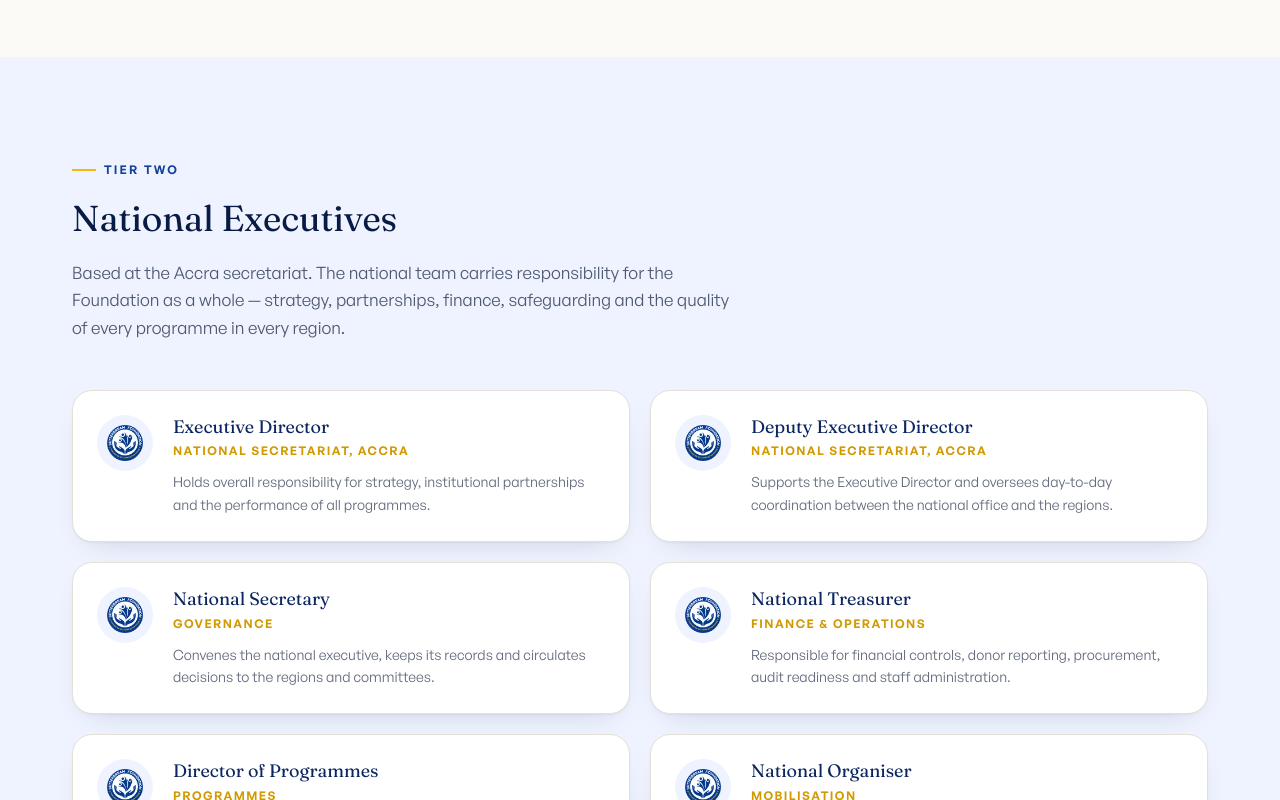
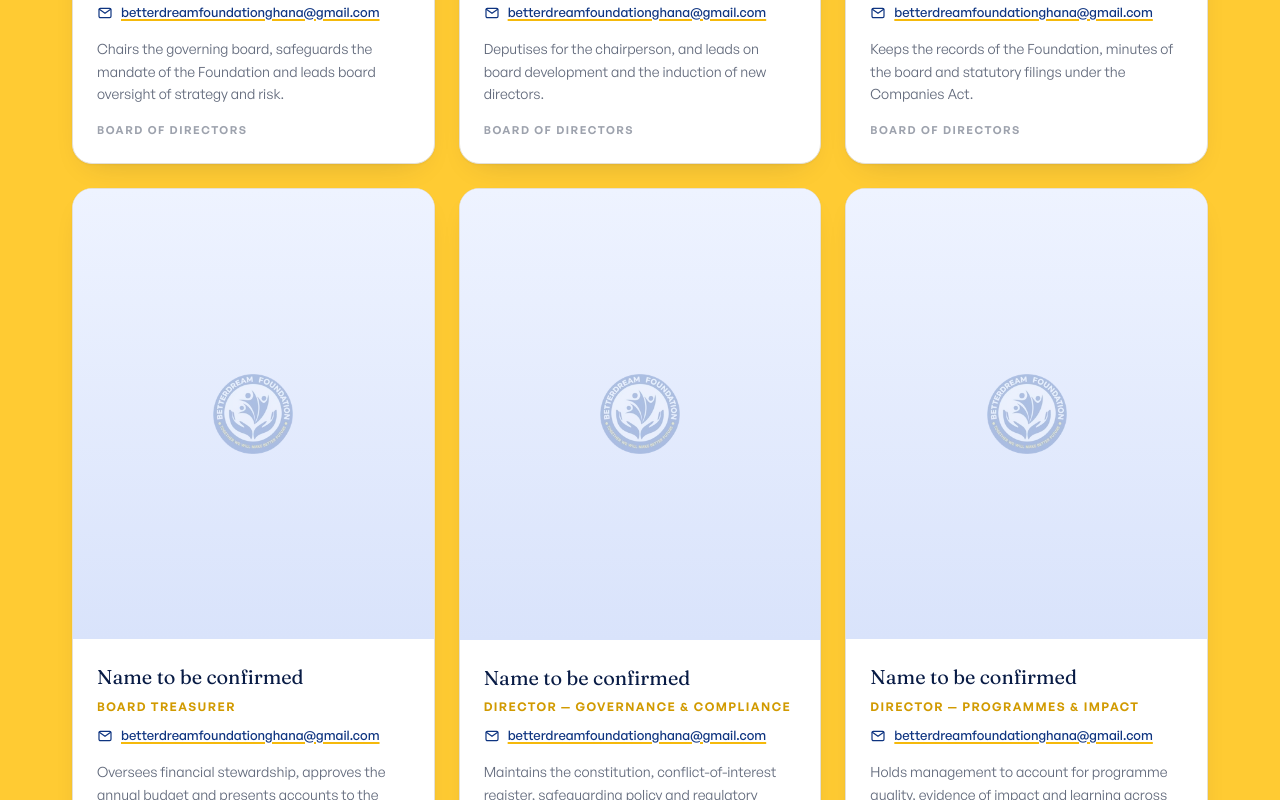
Before and after one commit to Waliyu23/bdfg-web, a Next.js app: page /leadership in a window 1280 px wide. Shown: the part 1940-2740 px from the top of the page. Built offline with nearby package versions, Linux system fonts and the light colour scheme.

Commit message:
Leadership: gold board section, navy national section, portrait-first profile cards

```diff
--- a/app/leadership/page.tsx
+++ b/app/leadership/page.tsx
@@ -43,18 +43,73 @@ function Crest() {
   );
 }
 
-function RoleCard({ role }: { role: LeadershipRole }) {
+/**
+ * Profile card: portrait on top, then name, position, email and bio.
+ * Until the secretariat supplies portraits and names, the image area shows the
+ * crest on a tinted panel and the name line reads as "to be confirmed".
+ */
+function ProfileCard({ role }: { role: LeadershipRole }) {
+  const email = role.email ?? site.email;
+
   return (
-    <article className="reveal flex gap-5 rounded-xl2 border border-line bg-white p-6 shadow-card">
-      <Crest />
-      <div>
-        <h3 className="font-display text-lg leading-snug text-blue-800">
+    <article className="reveal flex flex-col overflow-hidden rounded-xl2 border border-line bg-white shadow-card">
+      <div className="relative aspect-[4/5] w-full overflow-hidden bg-blue-50">
+        {role.photo ? (
+          <img
+            src={role.photo}
+            alt={role.name ? `${role.name}, ${role.title}` : role.title}
+            width={800}
+            height={1000}
+            loading="lazy"
+            decoding="async"
+            className="h-full w-full object-cover"
+          />
+        ) : (
+          <span
+            aria-hidden="true"
+            className="absolute inset-0 flex items-center justify-center bg-gradient-to-b from-blue-50 to-blue-100"
+          >
+            <img
+              src={site.logo}
+              alt=""
+              width={128}
+              height={128}
+              loading="lazy"
+              decoding="async"
+              className="h-20 w-20 opacity-25"
+            />
+          </span>
+        )}
+      </div>
+
+      <div className="flex flex-1 flex-col p-6">
+        <h3 className="font-display text-xl leading-snug text-blue-900">
+          {role.name ?? "Name to be confirmed"}
+        </h3>
+        <p className="mt-2 text-xs font-semibold uppercase tracking-[0.12em] text-gold-600">
           {role.title}
-        </h3>
-        <p className="mt-1 text-xs font-semibold uppercase tracking-[0.12em] text-gold-600">
+        </p>
+        <a
+          href={`mailto:${email}`}
+          className="mt-3 inline-flex w-fit max-w-full items-center gap-2 break-all text-[0.8125rem] font-medium leading-snug text-blue-700 underline decoration-gold-500 decoration-2 underline-offset-2 transition-colors duration-200 hover:text-blue-900"
+        >
+          <svg
+            viewBox="0 0 24 24"
+            className="h-4 w-4 shrink-0"
+            fill="none"
+            stroke="currentColor"
+            strokeWidth="1.8"
+            aria-hidden="true"
+          >
+            <rect x="3" y="5" width="18" height="14" rx="2" />
+            <path d="m3.5 6.5 8.5 6 8.5-6" strokeLinecap="round" />
+          </svg>
+          {email}
+        </a>
+        <p className="mt-4 text-sm leading-relaxed text-ink/65">{role.body}</p>
+        <p className="mt-4 text-[0.6875rem] font-semibold uppercase tracking-[0.14em] text-ink/40">
           {role.group}
         </p>
-        <p className="mt-3 text-sm leading-relaxed text-ink/65">{role.body}</p>
       </div>
     </article>
   );
@@ -149,41 +204,50 @@ export default function LeadershipPage() {
       </section>
 
       {/* Board of Directors */}
-      <section id="board" className="section scroll-mt-28">
+      <section id="board" className="section scroll-mt-28 bg-gold-400">
         <div className="shell">
           <div className="reveal max-w-2xl">
             <p className="eyebrow">Tier one</p>
             <h2 className="h2 mt-5 text-blue-900">Board of Directors</h2>
-            <p className="lede mt-5">
+            <p className="lede mt-5 text-blue-900/80">
               The board is non-executive. It approves strategy and budgets,
               appoints the Executive Director, and protects the non-political,
               non-profit mandate in our incorporation documents.
             </p>
           </div>
-          <div className="mt-12 grid gap-5 md:grid-cols-2">
+          <div className="mt-12 grid gap-6 sm:grid-cols-2 lg:grid-cols-3">
             {boardRoles.map((role) => (
-              <RoleCard key={role.title} role={role} />
+              <ProfileCard key={role.title} role={role} />
             ))}
           </div>
         </div>
       </section>
 
       {/* National Executives */}
-      <section id="national" className="section scroll-mt-28 bg-blue-50">
+      <section
+        id="national"
+        className="section scroll-mt-28 bg-blue-900 text-white"
+      >
         <div className="shell">
           <div className="reveal max-w-2xl">
-            <p className="eyebrow">Tier two</p>
-            <h2 className="h2 mt-5 text-blue-900">National Executives</h2>
-            <p className="lede mt-5">
+            <p className="inline-flex items-center gap-2 text-xs font-semibold uppercase tracking-[0.18em] text-gold-300">
+              <span
+                aria-hidden="true"
+                className="block h-[2px] w-6 bg-gold-400"
+              />
+              Tier two
+            </p>
+            <h2 className="h2 mt-5 text-white">National Executives</h2>
+            <p className="lede mt-5 text-white/70">
               Based at the Accra secretariat. The national team carries
               responsibility for the Foundation as a whole — strategy,
               partnerships, finance, safeguarding and the quality of every
               programme in every region.
             </p>
           </div>
-          <div className="mt-12 grid gap-5 md:grid-cols-2">
+          <div className="mt-12 grid gap-6 sm:grid-cols-2 lg:grid-cols-3">
             {nationalRoles.map((role) => (
-              <RoleCard key={role.title} role={role} />
+              <ProfileCard key={role.title} role={role} />
             ))}
           </div>
         </div>
--- a/lib/leadership.ts
+++ b/lib/leadership.ts
@@ -5,6 +5,12 @@ export type LeadershipRole = {
   group: string;
   /** Short description of the responsibilities attached to the role. */
   body: string;
+  /** Person holding the role. Omit until the secretariat confirms the name. */
+  name?: string;
+  /** Direct address for the role. Falls back to the secretariat inbox. */
+  email?: string;
+  /** Portrait path under `public/images`. Omit to show the crest placeholder. */
+  photo?: string;
 };
 
 /** Tier 1 — the governing board. */
```
